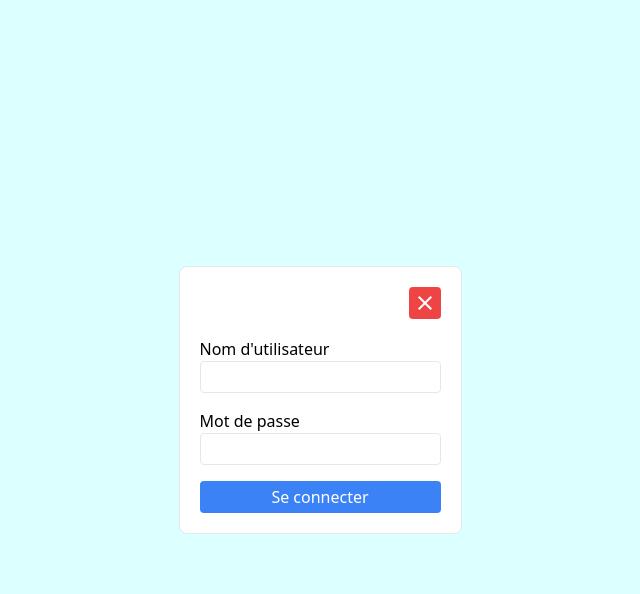
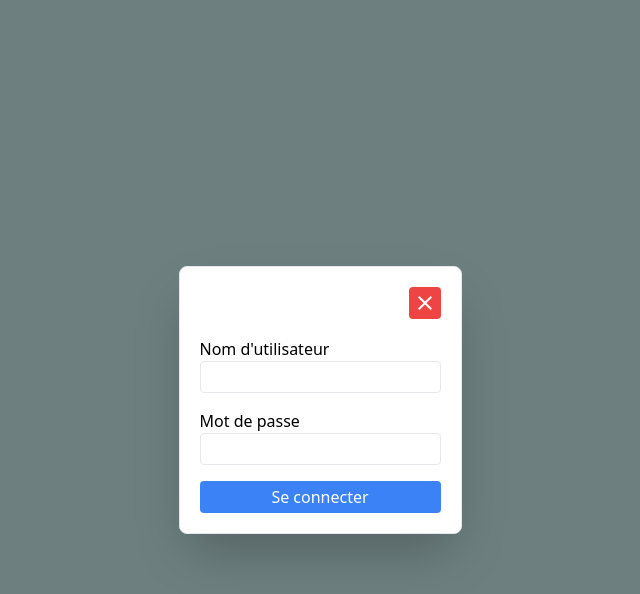
Before and after one commit to FrancoisBasset/testlibheros, a Vue app in the folder front/: page / in a window 1280 px wide. Both pictures are taken after a click on the button "Se connecter". Shown: the top 594 px of the page, without its empty margins (320-960 px from the left). Built offline with nearby package versions, Linux system fonts and the light colour scheme.

Commit message:
feat(front): add persistence in dialog

```diff
--- a/front/src/components/dialogs/Dialog.vue
+++ b/front/src/components/dialogs/Dialog.vue
@@ -1,5 +1,7 @@
 <template>
-	<dialog class="flex flex-col gap-4 p-5 rounded-lg border-[1px] inset-0">
+	<div class="fixed inset-0 bg-black bg-opacity-50 z-40" @click.stop></div>
+
+	<dialog class="flex flex-col gap-4 p-5 rounded-lg border-[1px] inset-0 shadow-2xl z-50">
 		<div class="text-end">
 			<CloseButton @click="$emit('close')" />
 		</div>
--- a/front/src/views/HomeView.vue
+++ b/front/src/views/HomeView.vue
@@ -13,7 +13,7 @@
 			<div class="w-10/12">
 				<Board v-if="app.currentBoard" />
 				<div v-else class="border-red-500 border-[2px] w-fit p-10 mx-auto">
-					Aucune liste de tâches n'est sélectionné
+					Aucune liste de tâches n'est sélectionnée
 				</div>
 			</div>
 			<div v-if="app.currentTask" class="w-3/12 h-screen bg-gray-100 rounded-lg">
```
